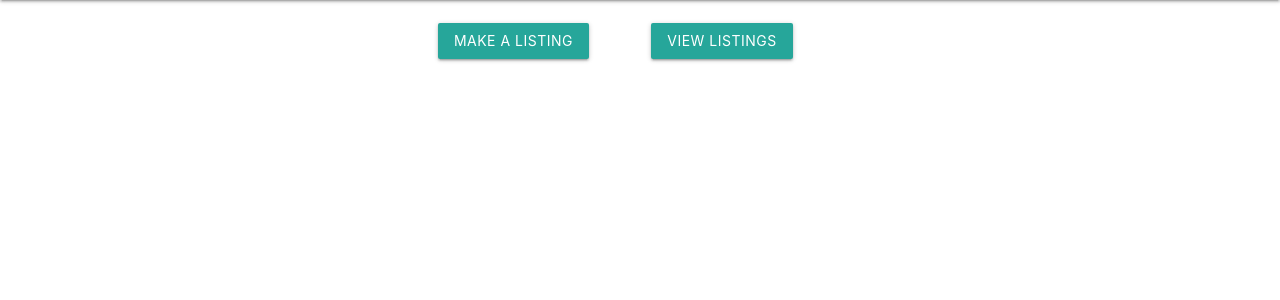
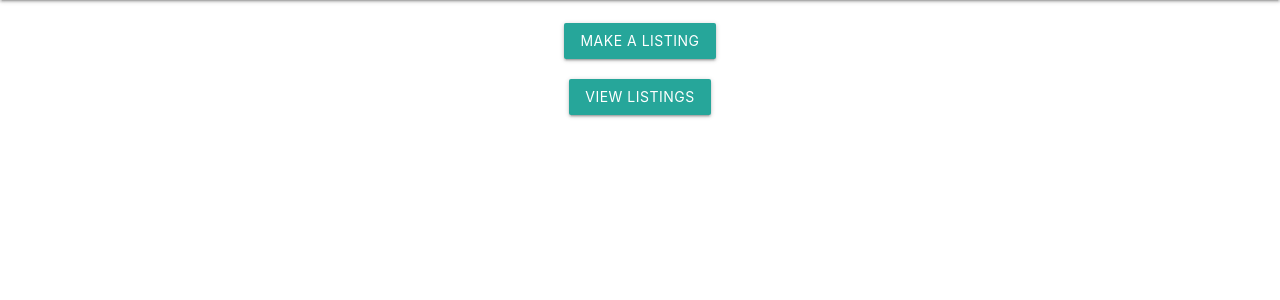
Before and after one commit to Swamp-Hacks-2020/sublease_proj, a Django app: page / in a window 1280 px wide. Shown: the part 64-364 px from the top of the page. Run offline with Django 3.2, Linux system fonts and the light colour scheme.

Commit message:
fairly working version

```diff
--- a/sublease/proj/templates/home.html
+++ b/sublease/proj/templates/home.html
@@ -18,11 +18,13 @@
 </nav>
 <br>
 
-    <div class="row">
-    <div class="col m6 push-m4">
+<div class="row">
+    <div class="col m12 center">
       <a class="waves-effect waves-light btn" onclick="window.location.href = '/listing';">Make a Listing</a>
     </div>
-    <div class="col m6">
+    </div>
+    <div class="row">
+      <div class="col m12 center">
       <a class="waves-effect waves-light btn" onclick="window.location.href = '/directory';">View Listings</a>
     </div>
   </div>
--- a/sublease/proj/views.py
+++ b/sublease/proj/views.py
@@ -116,21 +116,17 @@ def directory(request):
 		maxPrice = None
 		complexName = ""
 	if complexName != "" and maxPrice != None:
-		print(maxPrice)
-		all_listings = db.listings.find({'Complex' : complexName, 'Cost': {"$lt":maxPrice}}) #by default, present all listings
-		print("1 form data")
+		all_listings = db.listings.find({'Complex' : complexName, 'Cost': {"$lte":maxPrice}}) #by default, present all listings
 		all_data = []
 		for listing in all_listings:
 			all_data.append(list(listing.values())[1:])
 	elif complexName != "" and maxPrice == None:
 		all_listings = db.listings.find({'Complex' : complexName}) #by default, present all listings
-		print("2 form data")
 		all_data = []
 		for listing in all_listings:
 			all_data.append(list(listing.values())[1:])
 	elif maxPrice != None and complexName == "":
-		all_listings = db.listings.find({'Cost': {"$lt":maxPrice}}) #by default, present all listings
-		print("3 form data")
+		all_listings = db.listings.find({'Cost': {"$lte":maxPrice}}) #by default, present all listings
 		all_data = []
 		for listing in all_listings:
 			all_data.append(list(listing.values())[1:])
@@ -140,7 +136,7 @@ def directory(request):
 		all_data = []
 		for listing in all_listings:
 			all_data.append(list(listing.values())[1:])
-	headers = ["name", "email"]
+	headers = ["Leaser Name", "Phone", "Email", "Address 1", "Address 2", "City", "Zip", "Semester", "Complex", "Bedrooms", "Bathrooms", "Cost", "Utilities"]
 	args = { 'all' : all_data, 'headings': headers, 'form_filter': form_filter}
 
 	return render(request, "directory.html", args)
```
